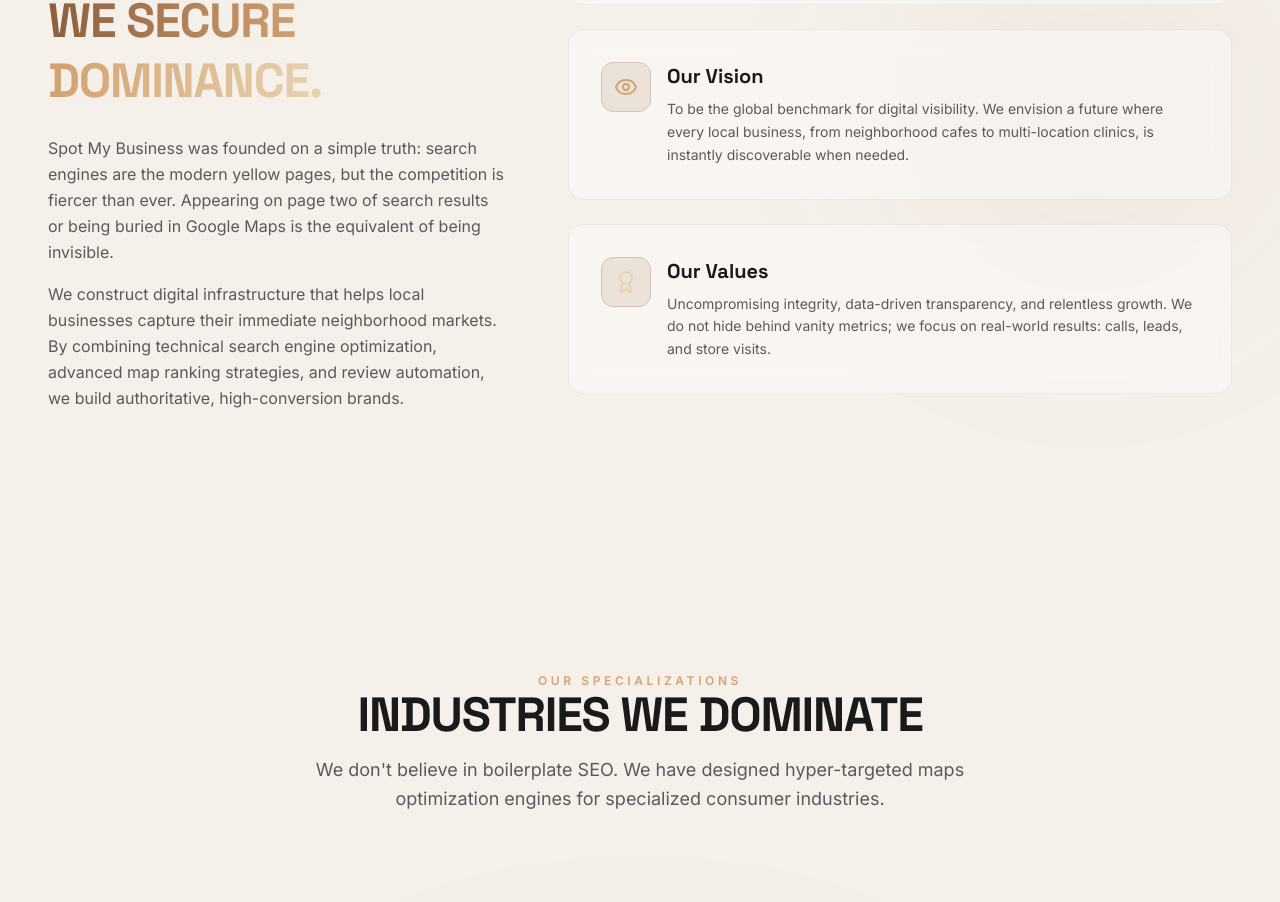
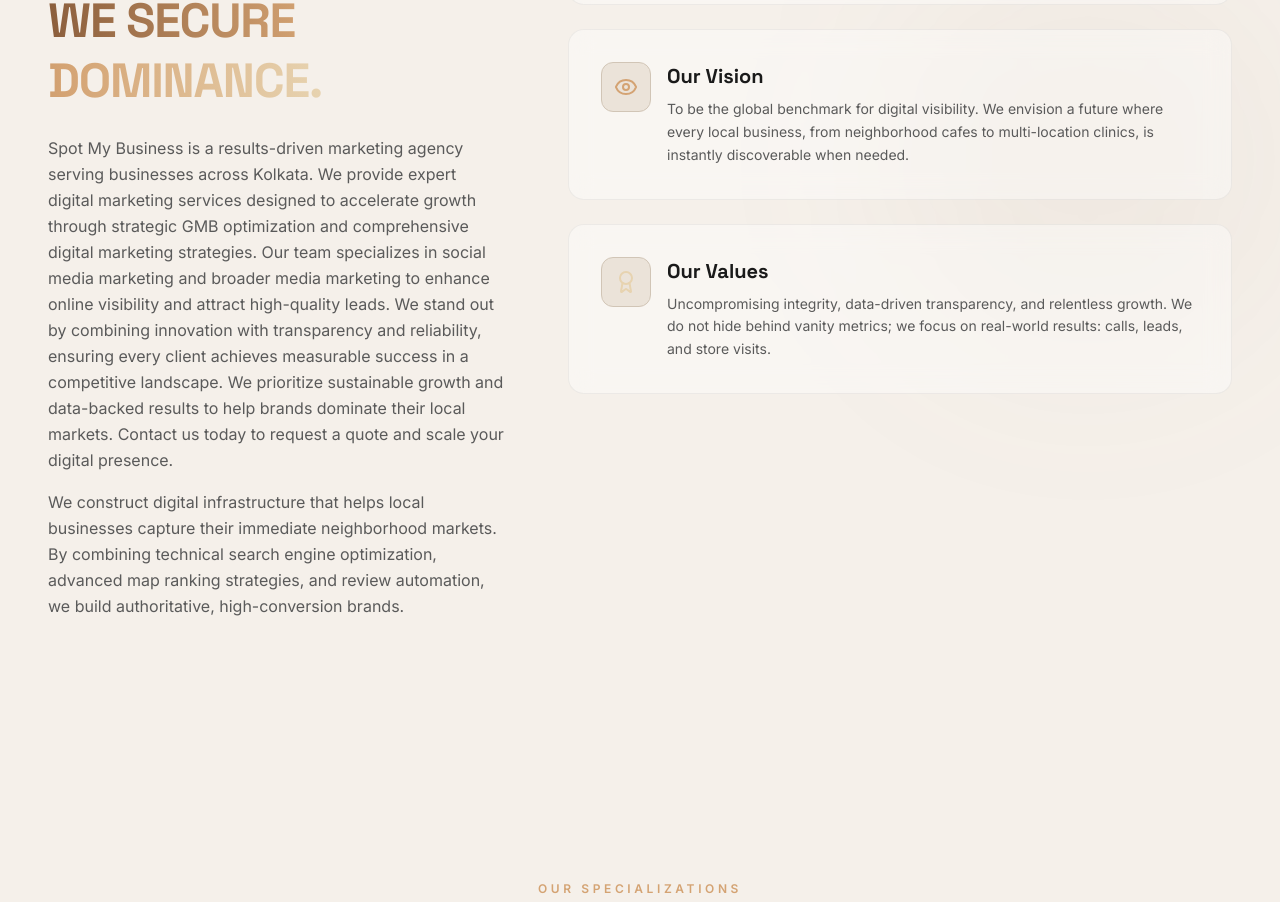
Before and after one commit to SealSrijan/SMB-SpotMyBusiness.in, a Next.js app in the folder frontend/: page / in a window 1280 px wide. Shown: the part 1266-2168 px from the top of the page. Built offline with nearby package versions, Linux system fonts and the light colour scheme.

Commit message:
Revise About section for Spot My Business
Updated the description of Spot My Business to highlight its services and approach.

```diff
--- a/frontend/src/components/About.tsx
+++ b/frontend/src/components/About.tsx
@@ -57,7 +57,7 @@
               className="space-y-4 text-gray-text text-base leading-relaxed"
             >
               <p>
-                Spot My Business was founded on a simple truth: search engines are the modern yellow pages, but the competition is fiercer than ever. Appearing on page two of search results or being buried in Google Maps is the equivalent of being invisible.
+                Spot My Business is a results-driven marketing agency serving businesses across Kolkata. We provide expert digital marketing services designed to accelerate growth through strategic GMB optimization and comprehensive digital marketing strategies. Our team specializes in social media marketing and broader media marketing to enhance online visibility and attract high-quality leads. We stand out by combining innovation with transparency and reliability, ensuring every client achieves measurable success in a competitive landscape. We prioritize sustainable growth and data-backed results to help brands dominate their local markets. Contact us today to request a quote and scale your digital presence.
               </p>
               <p>
                 We construct digital infrastructure that helps local businesses capture their immediate neighborhood markets. By combining technical search engine optimization, advanced map ranking strategies, and review automation, we build authoritative, high-conversion brands.
```
